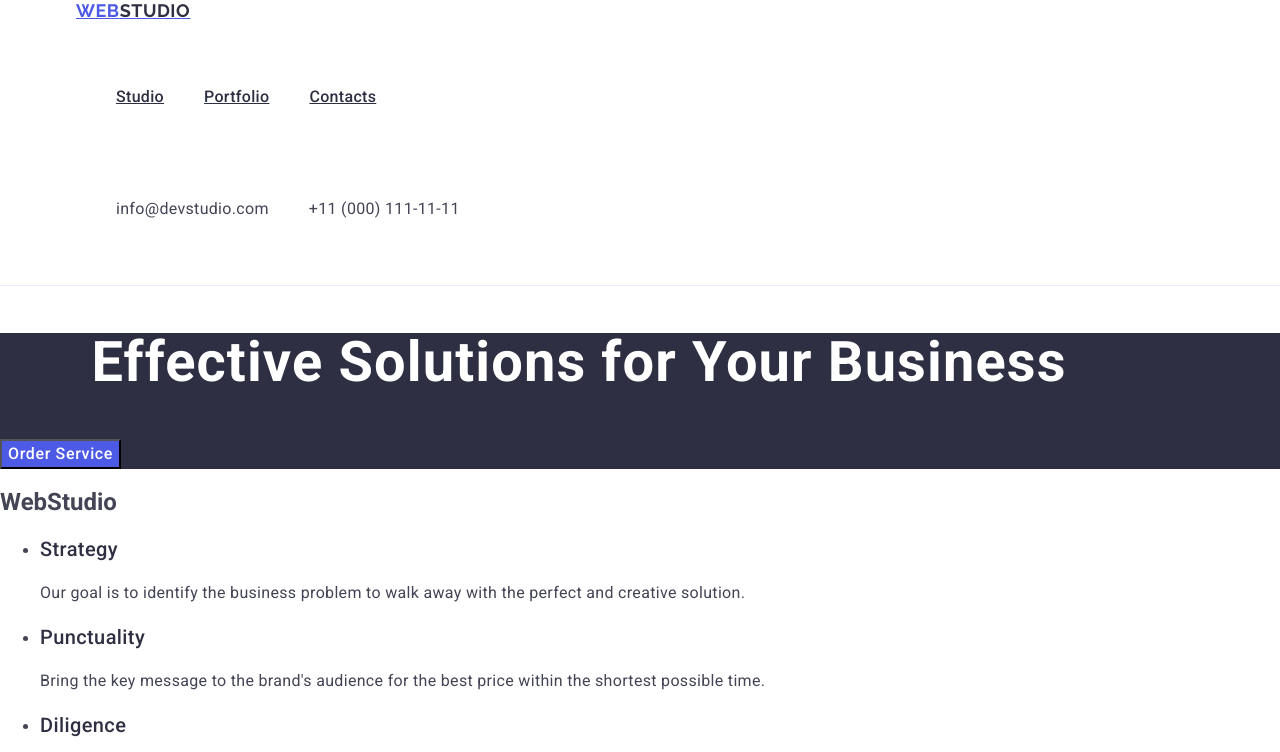
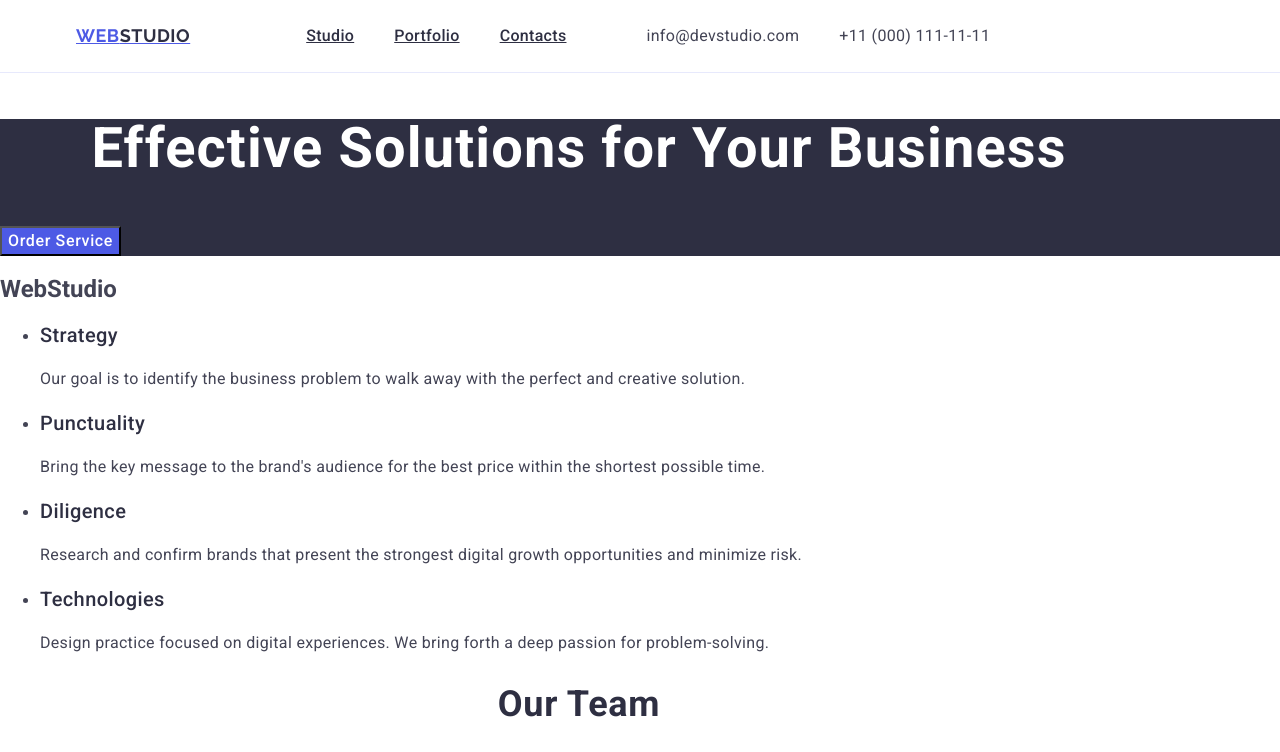
Before and after one commit to denis-cactus/goit-markup-hw-03, a plain HTML site: page index.html in a window 1280 px wide. Shown: the top 752 px of the page. Drawn offline with nearby package versions, Linux system fonts and the light colour scheme; files whose address does not match are found by name.

Commit message:
add hw-03

```diff
--- a/css/styles.css
+++ b/css/styles.css
@@ -21,11 +21,17 @@ body {
   display: flex;
   margin: 0 auto;
   padding: 0 15px;
+  height: 72px;
 }
 .header {
   border-bottom: 1px solid #e7e9fc;
 }
-.page-header ul {
+.page-header{
+  display: flex;
+  align-items: center;
+
+}
+.header ul {
   display: flex;
   align-items: center;
   list-style-type: none;
```
